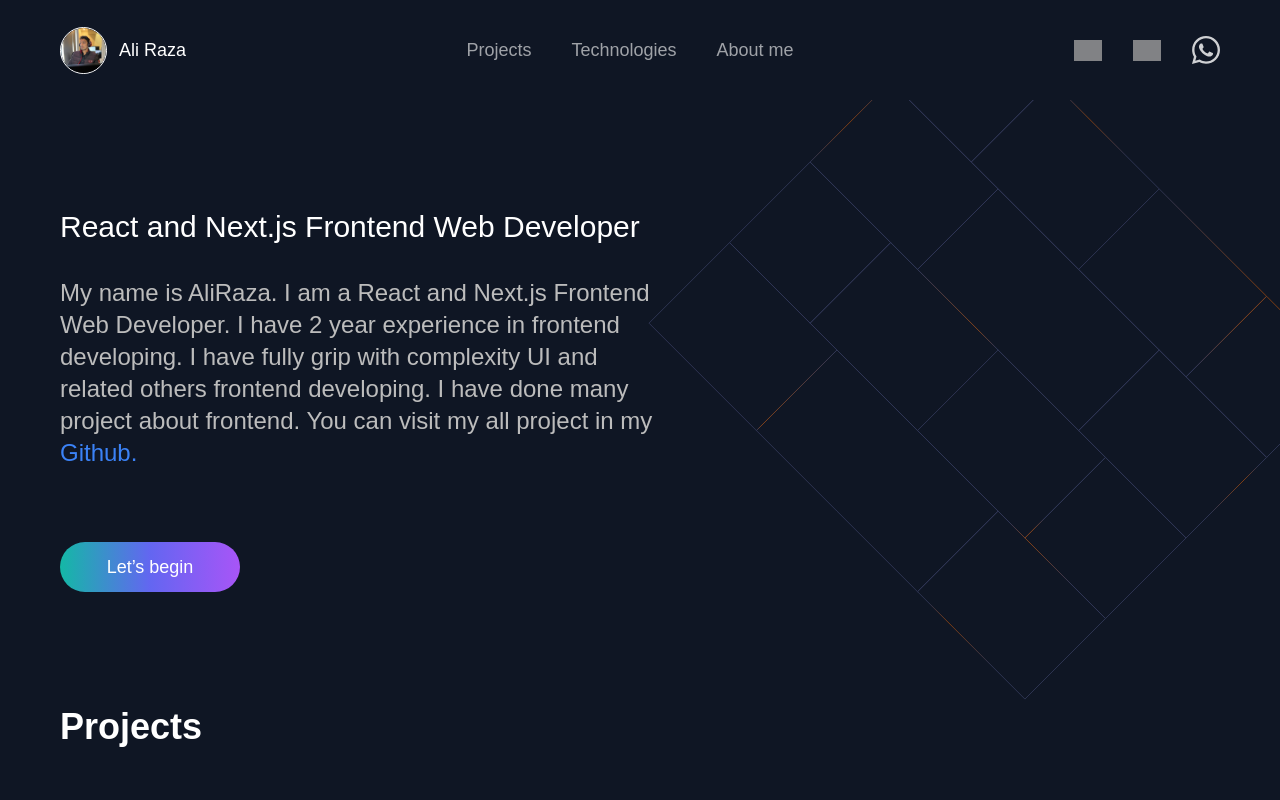
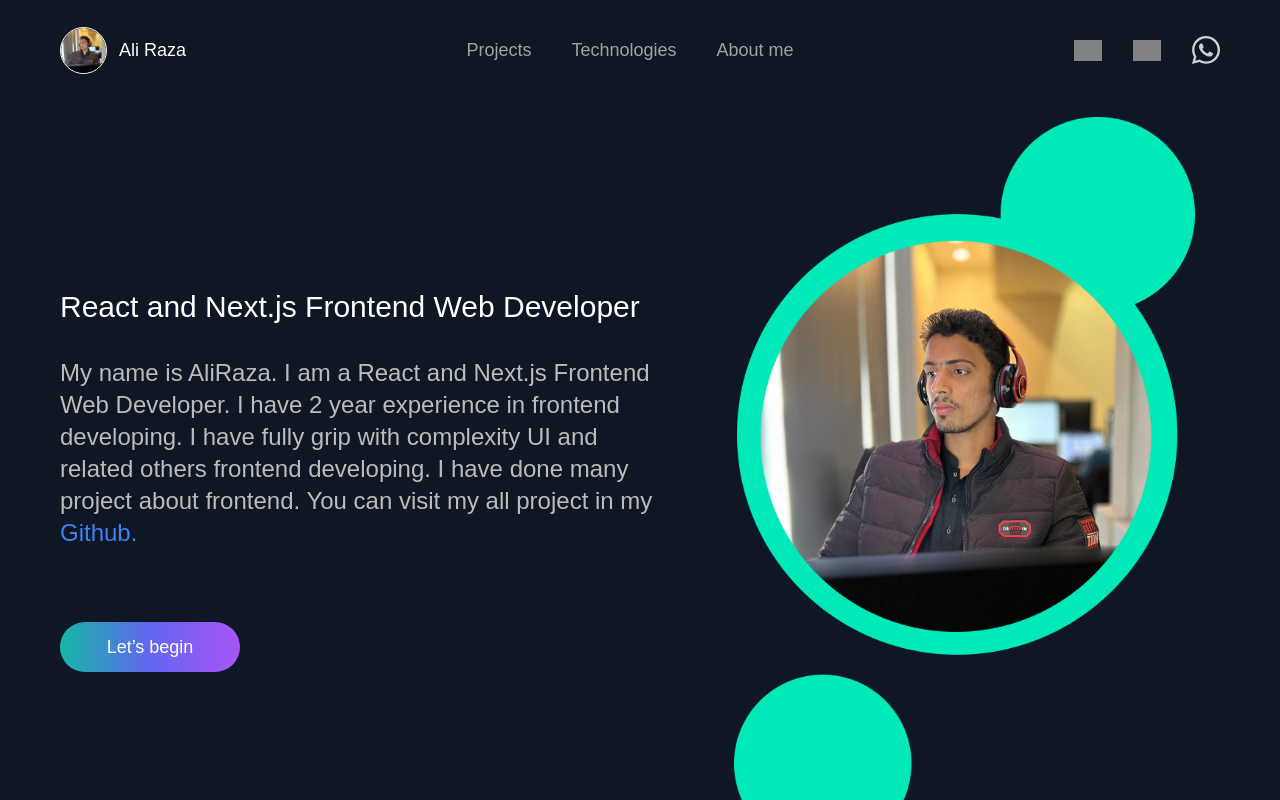
Before and after one commit to alirazamikram/my-portfolio, a Next.js app: page / in a window 1280 px wide. Shown: the top 800 px of the page. Built offline with nearby package versions, Linux system fonts and the light colour scheme; grey boxes are pictures that could not be loaded.

Commit message:
feat: add hero image in header section

```diff
--- a/app/globals.css
+++ b/app/globals.css
@@ -5,6 +5,18 @@
 /* ----------------Montserrat font link ------------------- */
 @import url('https://fonts.googleapis.com/css2?family=Caveat:wght@700&family=Inter:wght@300&family=Montserrat:wght@300&family=Nunito+Sans:wght@200;300&family=Poppins:wght@400;600&display=swap');
 
+/* ---------------------Navbar hero section class -------------- */
+@media (min-width:1024px) {
+    .backgroundPositionY {
+        background-position-y: 100px !important;
+    }
+}
+
+@media (max-width:1023px) {
+    .backgroundPositionY {
+        background-position-y: 70px !important;
+    }
+}
 
 /* --------------------------Main Container for overall website------------------------- */
 .mainContainer {
--- a/components/common/Sections/HeaderSection/HeaderSection.tsx
+++ b/components/common/Sections/HeaderSection/HeaderSection.tsx
@@ -1,3 +1,4 @@
+import Image from "next/image";
 import Link from "next/link";
 import { useRouter } from "next/navigation";
 import React from "react";
@@ -10,9 +11,10 @@
   const router = useRouter();
   return (
     <div
-      className="w-full min-h-[700px] h-auto pt-[100px] tab:pt-[200px] pb-[50px] tab:pb-[100px] relative z-10 flex flex-col justify-center gap-y-8 bg-[url(/icons/box-pic.svg)] bg-no-repeat bg-contain bg-right mainContainer "
+      className="flex flex-col base:flex-row justify-between items-start base:items-center gap-5 w-full min-h-[700px] h-auto pt-[100px] tab:pt-[100px] pb-[50px] tab:pb-[100px] relative z-10 mainContainer "
       id={id}
     >
+      <div className="flex flex-col justify-center gap-y-8 ">
         <h3 className="max-w-[600px]  text-3xl font-medium text-white  ">
           React and Next.js Frontend Web Developer
         </h3>
@@ -36,6 +38,15 @@
           Let’s begin
         </button>
       </div>
+      <div className="w-full base:w-auto flex justify-center items-center ">
+        <Image
+          src={"/images/hero-img1.png"}
+          width={500}
+          height={500}
+          alt="aliraza-img"
+        />
+      </div>
+    </div>
   );
 };
 
--- a/components/layout/Navbar/Navbar.tsx
+++ b/components/layout/Navbar/Navbar.tsx
@@ -33,7 +33,7 @@
   const [openNav, setOpenNav] = useState(false);
   return (
     <>
-      <div className="fixed z-[110] w-full h-[70px] base:h-[100px] flex justify-between items-center bg-primary mainContainer">
+      <div className="fixed left-1/2 transform -translate-x-1/2 z-[110] w-full h-[70px] base:h-[100px] flex justify-between items-center bg-primary mainContainer">
         <div className="flex items-center gap-3">
           <Image
             src={"/images/aliraza.png"}
```
Also changed, not shown: public/images/hero-img.png (added), public/images/hero-img1.png (added). Lines whose indentation alone changed are shown as unchanged.
